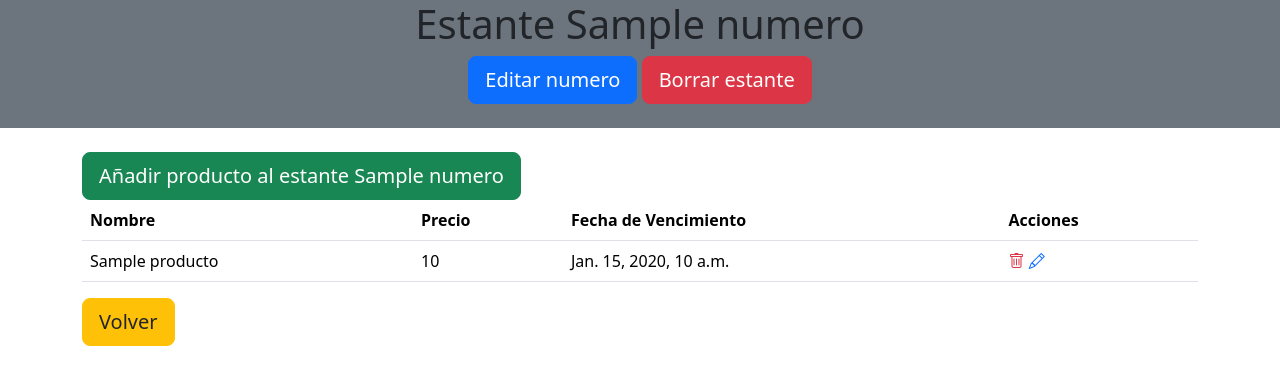
After one commit to LoadingName404/reporitorioDePruebas, a Django app: template templates/estante.html in a window 1280 px wide. The commit adds this page. Shown: the top 385 px of the page. Run offline with Django 3.2, Linux system fonts and the light colour scheme; the template is opened without the code that fills it: most values are stand-ins (such as "Sample title", 1, 10 or a date in 2020).

Commit message:
progreso antes de avansar en la uni

```diff
--- a/miApp/models.py
+++ b/miApp/models.py
@@ -4,12 +4,12 @@ class Estante(models.Model):
     numero = models.PositiveIntegerField(blank=False, null=False)
 
     def __str__(self):
-        return self.numero
+        return str(self.numero)
 
 class Producto(models.Model):
     nombre = models.CharField(max_length=100, blank=False, null=False)
     precio = models.PositiveIntegerField(blank=False, null=False)
-    fecha_bencimiento = models.DateTimeField(blank=False, null=False)
+    fecha_vencimiento = models.DateField(blank=False, null=False)
     estante = models.ForeignKey(Estante, on_delete=models.PROTECT, blank=False, null=False)
 
     def __str__(self):
--- /dev/null
+++ b/templates/estante.html
@@ -0,0 +1,77 @@
+{% load static %}
+<!doctype html>
+<html lang="es">
+    <head>
+        <title>Estante #</title>
+        <!-- Required meta tags -->
+        <meta charset="utf-8" />
+        <meta
+            name="viewport"
+            content="width=device-width, initial-scale=1, shrink-to-fit=no"
+        />
+
+        <!-- Bootstrap CSS v5.2.1 -->
+        <link
+            href="https://cdn.jsdelivr.net/npm/bootstrap@5.3.2/dist/css/bootstrap.min.css"
+            rel="stylesheet"
+            integrity="sha384-T3c6CoIi6uLrA9TneNEoa7RxnatzjcDSCmG1MXxSR1GAsXEV/Dwwykc2MPK8M2HN"
+            crossorigin="anonymous"
+        />
+        <link rel="stylesheet" href="https://cdn.jsdelivr.net/npm/bootstrap-icons@1.11.3/font/bootstrap-icons.min.css">
+    </head>
+
+    <body>
+        <header class="bg-secondary text-center">
+            <h1>Estante {{ estante.numero }}</h1>
+            <a class="btn btn-primary btn-lg text-white" href="#">Editar numero</a>
+            <a class="btn btn-danger btn-lg text-white" href="#">Borrar estante</a>
+            <br>
+            <br>
+        </header>
+        <main>
+            <div class="container">
+            <br>
+            <a class="btn btn-success btn-lg text-white" href="#">Añadir producto al estante {{ estante.numero }}</a>
+            <table class="table">
+                <thead>
+                    <tr>
+                        <th scope="col">Nombre</th>
+                        <th scope="col">Precio</th>
+                        <th scope="col">Fecha de Vencimiento</th>
+                        <th scope="col">Acciones</th>
+                    </tr>
+                </thead>
+                <tbody>
+                    {% for p in productos %}
+                        <tr>
+                            <td scope="row">{{ p.nombre }}</td>
+                            <td>{{ p.precio }}</td>
+                            <td>{{ p.fecha_vencimiento }}</td>
+                            <td>
+                                <a class="text-danger" href="#"><i class="bi bi-trash"></i></a>
+                                <a href="#"><i class="bi bi-pencil"></i></a>
+                            </td>
+                        </tr>
+                    {% endfor %}
+                </tbody>
+            </table>
+            <a class="btn btn-warning btn-lg text-dark" href="{% url 'index' %}">Volver</a>
+            </div>
+        </main>
+        <footer>
+            <!-- place footer here -->
+        </footer>
+        <!-- Bootstrap JavaScript Libraries -->
+        <script
+            src="https://cdn.jsdelivr.net/npm/@popperjs/core@2.11.8/dist/umd/popper.min.js"
+            integrity="sha384-I7E8VVD/ismYTF4hNIPjVp/Zjvgyol6VFvRkX/vR+Vc4jQkC+hVqc2pM8ODewa9r"
+            crossorigin="anonymous"
+        ></script>
+
+        <script
+            src="https://cdn.jsdelivr.net/npm/bootstrap@5.3.2/dist/js/bootstrap.min.js"
+            integrity="sha384-BBtl+eGJRgqQAUMxJ7pMwbEyER4l1g+O15P+16Ep7Q9Q+zqX6gSbd85u4mG4QzX+"
+            crossorigin="anonymous"
+        ></script>
+    </body>
+</html>
```
Also changed, not shown: miApp/admin.py (+9 -0 lines), miApp/views.py (+28 -1 lines), miProyecto/urls.py (+8 -1 lines), templates/index.html (+11 -6 lines), miApp/__init__.py (added), miApp/migrations/0001_initial.py (added), miApp/migrations/0002_alter_producto_fecha_bencimiento.py (added), miApp/migrations/0003_rename_fecha_bencimiento_producto_fecha_vencimiento.py (added), miApp/migrations/__init__.py (added), 1 other file.
